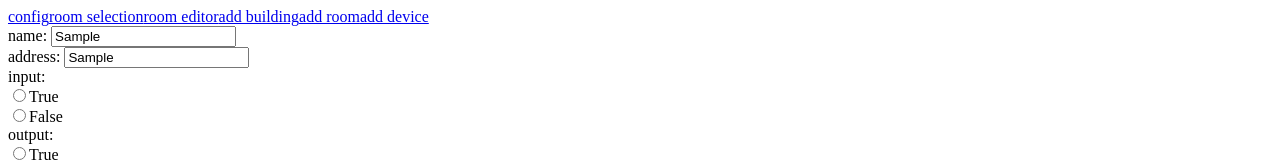
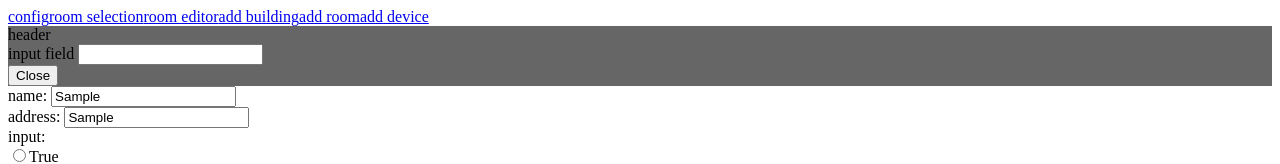
Before and after one commit to RBSystems/configuration-database-tool, an Angular app in the folder db-tool/: page /add-device in a window 1280 px wide. Both pictures are taken after typing "Sample", "Sample" into the empty fields and a click on the button "add port". Shown: the top 164 px of the page. Built offline with nearby package versions, Linux system fonts and the light colour scheme; no server answers.

Commit message:
added popup box

```diff
--- a/db-tool/src/app/add-device.component.html
+++ b/db-tool/src/app/add-device.component.html
@@ -1,3 +1,18 @@
+<!-- pop-ups -->
+<app-modal #ports>
+	<div class="app-modal-header">
+		header
+	</div>
+	<div class="app-modal-body">
+		input field
+		<input type="text">
+	</div>
+	<div class="app-modal-footer">
+		<button type="button" class="btn btn-default" (click)="ports.hide()">Close</button>
+	</div>
+</app-modal>
+
+<!--         -->
 <div>
 	<label>name: </label>
 	<input [(ngModel)]="toadd.name" placeholder="1106"/>
@@ -42,7 +57,7 @@
 </div>
 <div>
 	<label>ports: </label>
-	<button type="button" (click)="addPort()">add port</button>
+	<button type="button" (click)="ports.show()">add port</button>
 </div>
 <div>
 	<label>commands: </label>
--- a/db-tool/src/app/app.module.ts
+++ b/db-tool/src/app/app.module.ts
@@ -14,6 +14,7 @@ import { AddDeviceComponent } from './add-device.component';
 import { AppComponent } from './app.component';
 import { AppRoutingModule } from './app-routing.module';
 import { APIService } from './api.service'
+import { ModalComponent } from './modal.component';
 
 @NgModule({
   declarations: [
@@ -23,7 +24,8 @@ import { APIService } from './api.service'
 	RoomEditorComponent,
 	AddBuildingComponent,
 	AddRoomComponent,
-	AddDeviceComponent
+	AddDeviceComponent,
+	ModalComponent
   ],
   imports: [
     BrowserModule,
--- /dev/null
+++ b/db-tool/src/app/modal.component.ts
@@ -0,0 +1,53 @@
+import {Component} from '@angular/core';
+
+
+@Component({
+  selector: 'app-modal',
+  template: `
+  <div (click)="onContainerClicked($event)" class="modal fade" tabindex="-1" [ngClass]="{'in': visibleAnimate}"
+       [ngStyle]="{'display': visible ? 'block' : 'none', 'opacity': visibleAnimate ? 1 : 0}">
+    <div class="modal-dialog">
+      <div class="modal-content">
+        <div class="modal-header">
+          <ng-content select=".app-modal-header"></ng-content>
+        </div>
+        <div class="modal-body">
+          <ng-content select=".app-modal-body"></ng-content>
+        </div>
+        <div class="modal-footer">
+          <ng-content select=".app-modal-footer"></ng-content>
+        </div>
+      </div>
+    </div>
+  </div>
+  `,
+  styles: [`
+    .modal {
+      background: rgba(0,0,0,0.6);
+    }
+  `]
+})
+export class ModalComponent {
+
+  public visible = false;
+  private visibleAnimate = false;
+
+  constructor(){}
+
+  public show(): void {
+    this.visible = true;
+    setTimeout(() => this.visibleAnimate = true, 100);
+  }
+
+  public hide(): void {
+    this.visibleAnimate = false;
+    setTimeout(() => this.visible = false, 300);
+  }
+
+  public onContainerClicked(event: MouseEvent): void {
+    if ((<HTMLElement>event.target).classList.contains('modal')) {
+      this.hide();
+    }
+  }
+
+}
```
